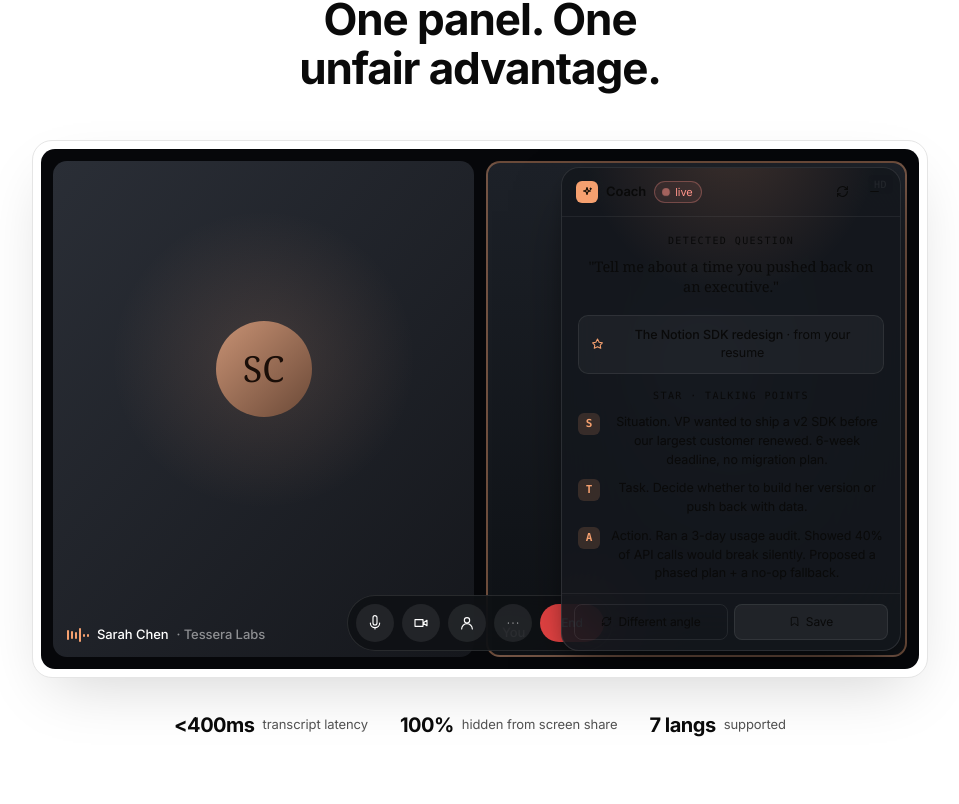
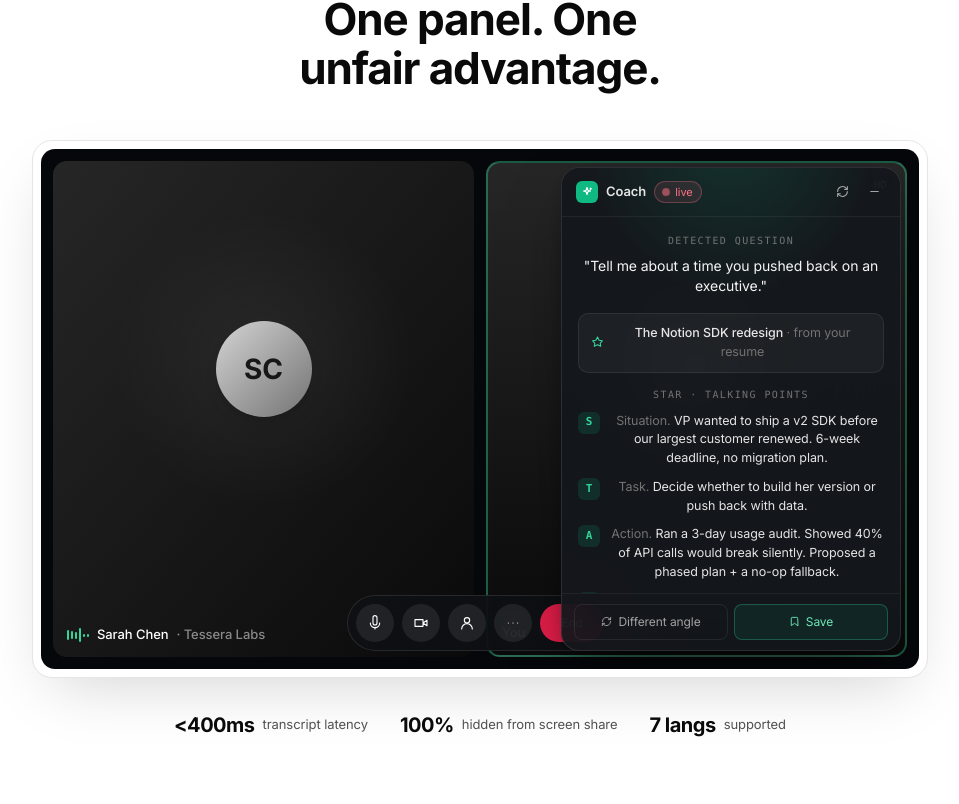
Before and after one commit to vaishalparikh/InterviewAI, a Next.js app: page / in a window 1280 px wide. Shown: the part 2036-2840 px from the top of the page, without its empty margins (160-1119 px from the left). Built offline with nearby package versions, Linux system fonts and the light colour scheme.

Commit message:
fix(LiveCoachingPreview): swap warm peach palette for neutral + emerald to match site design system

```diff
--- a/src/components/LiveCoachingPreview.tsx
+++ b/src/components/LiveCoachingPreview.tsx
@@ -29,40 +29,36 @@ export default function LiveCoachingPreview() {
       {/* mock 2-tile video call backdrop */}
       <div className="absolute inset-0 grid grid-cols-2 gap-3 p-3">
         {/* interviewer tile */}
-        <div className="relative overflow-hidden rounded-[14px] bg-gradient-to-br from-[#2a2e36] to-[#15171c]">
+        <div className="relative overflow-hidden rounded-[14px] bg-gradient-to-br from-neutral-800 to-neutral-950">
           <div
+            aria-hidden
             className="absolute inset-0"
             style={{
               background:
-                "radial-gradient(60% 50% at 50% 40%, rgba(255,180,140,0.15), transparent 60%)",
+                "radial-gradient(60% 50% at 50% 40%, rgba(255,255,255,0.06), transparent 60%)",
             }}
           />
-          <div
-            className="absolute left-1/2 top-[42%] grid h-24 w-24 -translate-x-1/2 -translate-y-1/2 place-items-center rounded-full font-serif text-[36px]"
-            style={{
-              background: "linear-gradient(135deg, #c89274, #6b4937)",
-              color: "#1a0e08",
-            }}
-          >
+          <div className="absolute left-1/2 top-[42%] grid h-24 w-24 -translate-x-1/2 -translate-y-1/2 place-items-center rounded-full bg-gradient-to-br from-neutral-300 to-neutral-500 text-[28px] font-bold text-neutral-900 shadow-lg">
             SC
           </div>
           <div className="absolute bottom-3 left-3.5 flex items-center gap-2 text-[13px] font-medium text-white">
-            <Waveform bars={6} className="text-[oklch(0.78_0.12_50)]" />
+            <Waveform bars={6} className="text-emerald-400" />
             <span>Sarah Chen</span>
             <span className="text-white/50">· Tessera Labs</span>
           </div>
         </div>
 
         {/* self tile */}
-        <div className="relative overflow-hidden rounded-[14px] border-2 border-[oklch(0.78_0.12_50_/_0.4)] bg-gradient-to-b from-[#1d2128] to-[#0e1115]">
+        <div className="relative overflow-hidden rounded-[14px] border-2 border-emerald-400/40 bg-gradient-to-b from-neutral-800 to-neutral-950">
           <div
+            aria-hidden
             className="absolute inset-0"
             style={{
               background:
-                "radial-gradient(50% 60% at 60% 50%, rgba(120,140,180,0.12), transparent 70%)",
+                "radial-gradient(50% 60% at 60% 50%, rgba(16,185,129,0.10), transparent 70%)",
             }}
           />
-          <div className="absolute left-1/2 top-[42%] grid h-[88px] w-[88px] -translate-x-1/2 -translate-y-1/2 place-items-center rounded-full bg-gradient-to-br from-[#4a5566] to-[#232830] font-serif text-[32px] text-ink-300">
+          <div className="absolute left-1/2 top-[42%] grid h-[88px] w-[88px] -translate-x-1/2 -translate-y-1/2 place-items-center rounded-full bg-gradient-to-br from-neutral-500 to-neutral-700 text-[24px] font-bold text-neutral-100 shadow-lg">
             MK
           </div>
           <div className="absolute bottom-3 left-3.5 text-[13px] font-medium text-white">
@@ -91,93 +87,74 @@ export default function LiveCoachingPreview() {
             </svg>
           </button>
         ))}
-        <button className="grid h-[38px] w-16 place-items-center rounded-full bg-[oklch(0.62_0.2_25)] text-[12px] font-medium text-white">
+        <button className="grid h-[38px] w-16 place-items-center rounded-full bg-rose-600 text-[12px] font-medium text-white hover:bg-rose-700">
           End
         </button>
       </div>
 
-      {/* glass overlay panel */}
-      <div className="absolute bottom-[18px] right-[18px] top-[18px] z-10 flex w-[340px] flex-col overflow-hidden rounded-[18px] border border-white/10 bg-[rgba(20,23,29,0.88)] shadow-[0_24px_60px_-20px_rgba(0,0,0,0.6),0_8px_20px_-8px_rgba(0,0,0,0.4)] backdrop-blur-2xl">
-        {/* glow */}
+      {/* glass coach overlay panel */}
+      <div className="absolute bottom-[18px] right-[18px] top-[18px] z-10 flex w-[340px] flex-col overflow-hidden rounded-[18px] border border-white/10 bg-[rgba(20,23,29,0.92)] shadow-[0_24px_60px_-20px_rgba(0,0,0,0.6),0_8px_20px_-8px_rgba(0,0,0,0.4)] backdrop-blur-2xl">
+        {/* subtle emerald glow at top */}
         <div
           aria-hidden
           className="pointer-events-none absolute -inset-10 z-0"
           style={{
             background:
-              "radial-gradient(60% 50% at 50% 0%, oklch(0.78 0.12 50 / 0.18), transparent 60%)",
+              "radial-gradient(60% 50% at 50% 0%, rgba(16,185,129,0.18), transparent 60%)",
           }}
         />
 
         {/* header */}
         <div className="relative z-[1] flex items-center gap-2 border-b border-white/[0.06] px-3.5 py-3">
-          <div
-            className="grid h-[22px] w-[22px] place-items-center rounded-md"
-            style={{ background: "oklch(0.78 0.12 50)" }}
-          >
-            <Sparkle size={12} stroke={2.4} className="text-[#1a1208]" />
+          <div className="grid h-[22px] w-[22px] place-items-center rounded-md bg-emerald-500 text-white">
+            <Sparkle size={12} stroke={2.4} />
           </div>
-          <span className="text-[13px] font-semibold text-ink-200">Coach</span>
-          <span
-            className="inline-flex items-center gap-1.5 rounded-full border px-2 py-0.5 text-[11px]"
-            style={{
-              color: "oklch(0.78 0.14 25)",
-              borderColor: "oklch(0.78 0.14 25 / 0.3)",
-              background: "oklch(0.78 0.14 25 / 0.08)",
-            }}
-          >
+          <span className="text-[13px] font-semibold text-neutral-200">Coach</span>
+          <span className="inline-flex items-center gap-1.5 rounded-full border border-rose-400/30 bg-rose-400/10 px-2 py-0.5 text-[11px] text-rose-400">
             <span
-              className="h-1.5 w-1.5 rounded-full"
-              style={{
-                background: "currentColor",
-                animation: "iv-pulse 1.6s ease-in-out infinite",
-              }}
+              className="h-1.5 w-1.5 rounded-full bg-current"
+              style={{ animation: "iv-pulse 1.6s ease-in-out infinite" }}
             />
             live
           </span>
           <div className="flex-1" />
-          <button className="grid h-6 w-6 place-items-center rounded text-ink-400 hover:bg-white/5 hover:text-ink-200">
+          <button className="grid h-6 w-6 place-items-center rounded text-neutral-400 hover:bg-white/5 hover:text-neutral-200">
             <Refresh size={13} />
           </button>
-          <button className="grid h-6 w-6 place-items-center rounded text-ink-400 hover:bg-white/5 hover:text-ink-200">
+          <button className="grid h-6 w-6 place-items-center rounded text-neutral-400 hover:bg-white/5 hover:text-neutral-200">
             <Minimize size={13} />
           </button>
         </div>
 
         {/* body */}
         <div className="no-scrollbar relative z-[1] flex-1 overflow-auto p-4">
-          <div className="mb-2 font-mono text-[10px] uppercase tracking-[0.14em] text-ink-500">
+          <div className="mb-2 font-mono text-[10px] uppercase tracking-[0.14em] text-neutral-500">
             Detected question
           </div>
-          <div className="mb-[18px] font-serif text-[14.5px] leading-[1.4] text-ink-200">
+          <div className="mb-[18px] text-[14px] leading-[1.4] text-neutral-100">
             "Tell me about a time you pushed back on an executive."
           </div>
 
           {/* story header */}
           <div className="mb-3.5 flex items-center gap-2.5 rounded-[10px] border border-white/[0.08] bg-white/[0.04] px-3 py-2.5">
-            <Pin size={13} className="text-[oklch(0.78_0.12_50)]" />
-            <div className="flex-1 text-[12.5px] text-ink-200">
+            <Pin size={13} className="text-emerald-400" />
+            <div className="flex-1 text-[12.5px] text-neutral-200">
               <span className="font-medium">The Notion SDK redesign</span>
-              <span className="text-ink-500"> · from your resume</span>
+              <span className="text-neutral-500"> · from your resume</span>
             </div>
           </div>
 
-          <div className="mb-2.5 font-mono text-[10px] uppercase tracking-[0.14em] text-ink-500">
+          <div className="mb-2.5 font-mono text-[10px] uppercase tracking-[0.14em] text-neutral-500">
             STAR · talking points
           </div>
           <div className="flex flex-col gap-2.5">
             {star.map((s) => (
               <div key={s.l} className="flex gap-2.5">
-                <div
-                  className="grid h-[22px] w-[22px] shrink-0 place-items-center rounded-md font-mono text-[11px] font-bold"
-                  style={{
-                    background: "oklch(0.78 0.12 50 / 0.16)",
-                    color: "oklch(0.78 0.12 50)",
-                  }}
-                >
+                <div className="grid h-[22px] w-[22px] shrink-0 place-items-center rounded-md bg-emerald-500/15 font-mono text-[11px] font-bold text-emerald-400">
                   {s.l}
                 </div>
-                <div className="flex-1 text-[12.5px] leading-[1.5] text-ink-200">
-                  <span className="text-ink-500">{s.w}. </span>
+                <div className="flex-1 text-[12.5px] leading-[1.5] text-neutral-200">
+                  <span className="text-neutral-500">{s.w}. </span>
                   <span>{s.t}</span>
                 </div>
               </div>
@@ -185,7 +162,7 @@ export default function LiveCoachingPreview() {
           </div>
 
           <div className="mt-[18px]">
-            <div className="mb-2 font-mono text-[10px] uppercase tracking-[0.14em] text-ink-500">
+            <div className="mb-2 font-mono text-[10px] uppercase tracking-[0.14em] text-neutral-500">
               If she pushes back
             </div>
             <div className="flex flex-col gap-1.5">
@@ -195,7 +172,7 @@ export default function LiveCoachingPreview() {
               ].map((t, i) => (
                 <div
                   key={i}
-                  className="border-l-2 border-white/[0.14] pl-3 text-[12px] leading-[1.5] text-ink-400"
+                  className="border-l-2 border-white/[0.14] pl-3 text-[12px] leading-[1.5] text-neutral-400"
                 >
                   {t}
                 </div>
@@ -206,10 +183,10 @@ export default function LiveCoachingPreview() {
 
         {/* footer actions */}
         <div className="relative z-[1] flex gap-1.5 border-t border-white/[0.06] px-3 py-2.5">
-          <button className="flex flex-1 items-center justify-center gap-1.5 rounded-[8px] border border-white/[0.08] bg-transparent px-2.5 py-2 text-[12px] text-ink-400 hover:bg-white/[0.04] hover:text-ink-200">
+          <button className="flex flex-1 items-center justify-center gap-1.5 rounded-[8px] border border-white/[0.08] bg-transparent px-2.5 py-2 text-[12px] text-neutral-400 hover:bg-white/[0.04] hover:text-neutral-200">
             <Refresh size={11} /> Different angle
           </button>
-          <button className="flex flex-1 items-center justify-center gap-1.5 rounded-[8px] border border-white/[0.08] bg-white/[0.06] px-2.5 py-2 text-[12px] text-ink-200 hover:bg-white/[0.1]">
+          <button className="flex flex-1 items-center justify-center gap-1.5 rounded-[8px] border border-emerald-400/30 bg-emerald-500/10 px-2.5 py-2 text-[12px] text-emerald-300 hover:bg-emerald-500/15">
             <Bookmark size={11} /> Save
           </button>
         </div>
```
